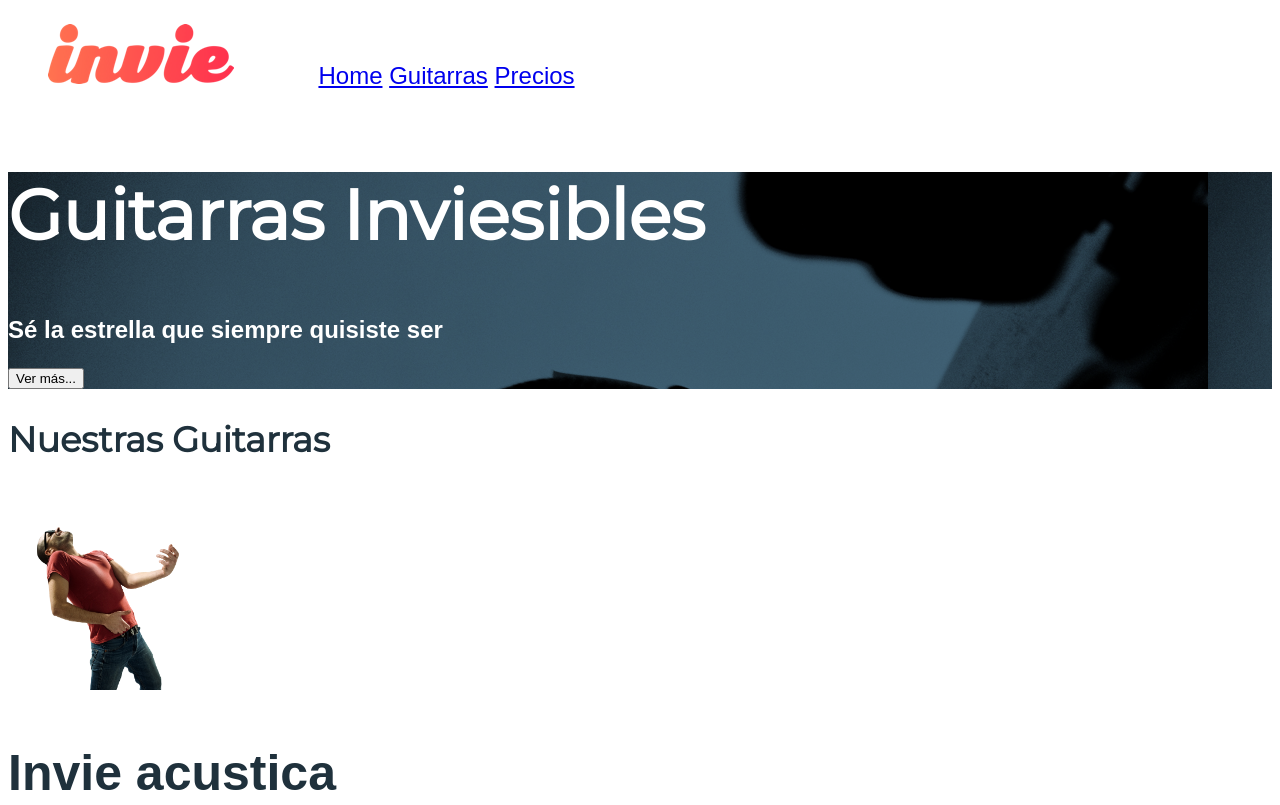
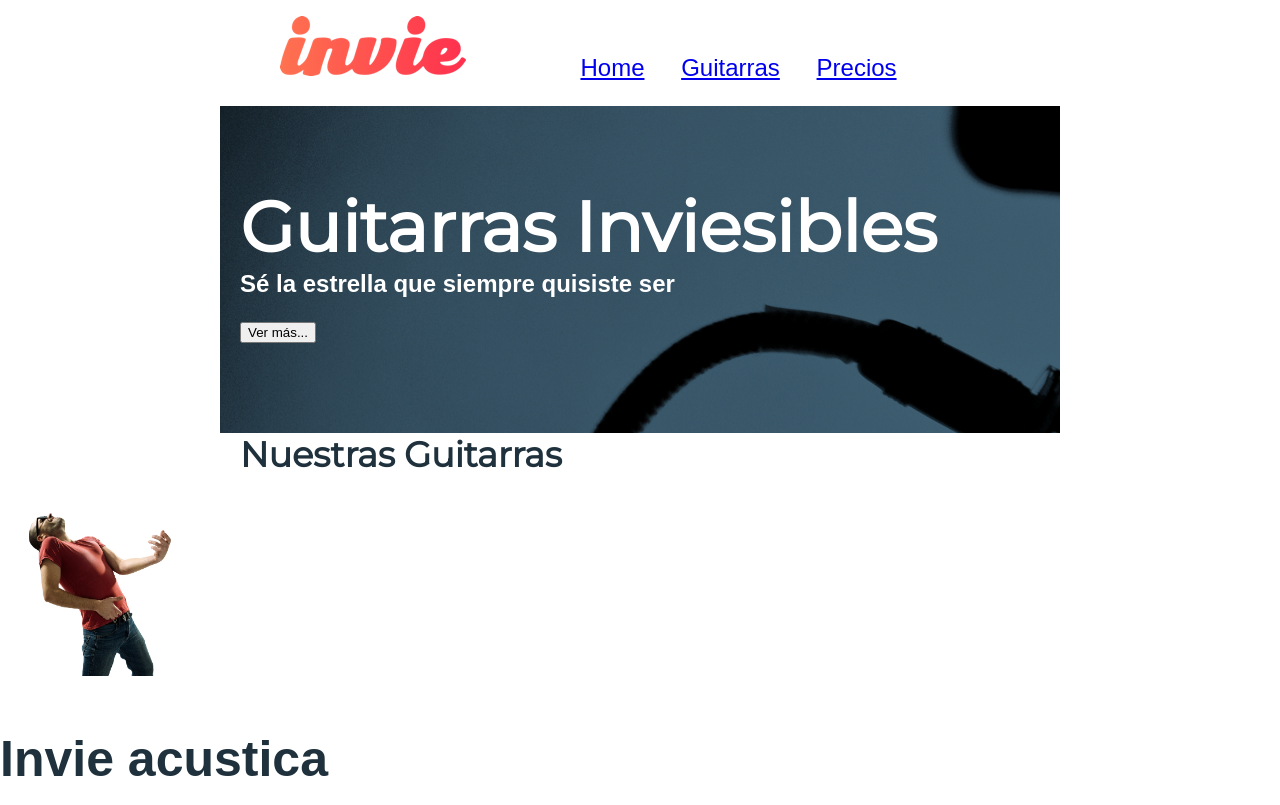
Before and after one commit to JoseCrz/invie, a plain HTML site: page index.html in a window 1280 px wide. Shown: the top 805 px of the page. Drawn offline with Linux system fonts and the light colour scheme; a web font is replaced by a local one.

Commit message:
Clase 17: Agregados margins y paddings

```diff
--- a/css/invie.css
+++ b/css/invie.css
@@ -39,21 +39,27 @@
 }
 
 */
+
+
 body {
   font-family: 'Allerta', sans-serif;
+  margin: 0;
 }
 
 .titulo {
   font-size: 70px;
   font-family: 'Montserrat', sans-serif;
+  margin-bottom: 0;
 }
 
 .title-a {
   font-size: 24px;
+  margin-top: 0;
 }
 
 .title-b {
   font-size: 50px;
+  margin-bottom: 20px;
 }
 
 .guitarras {
@@ -63,11 +69,20 @@
 .guitarras h2 {
   font-size: 35px;
   font-family: 'Montserrat', sans-serif;
+  width: 800px;
+  margin: auto;
 }
 
 .portada {
   background-image: url("../images/background.png");
   color: white;
+  padding: 20px;
+  width: 800px;
+  margin: auto;
+}
+
+.portada button {
+  margin-bottom: 70px;
 }
 
 .menu {
@@ -77,8 +92,14 @@
 
 .menu li {
   display: inline-block;
+  margin-left: 30px;
 }
 
 .logo {
   display: inline-block;
 }
+
+.header {
+  width: 800px;
+  margin: auto;
+}
```
